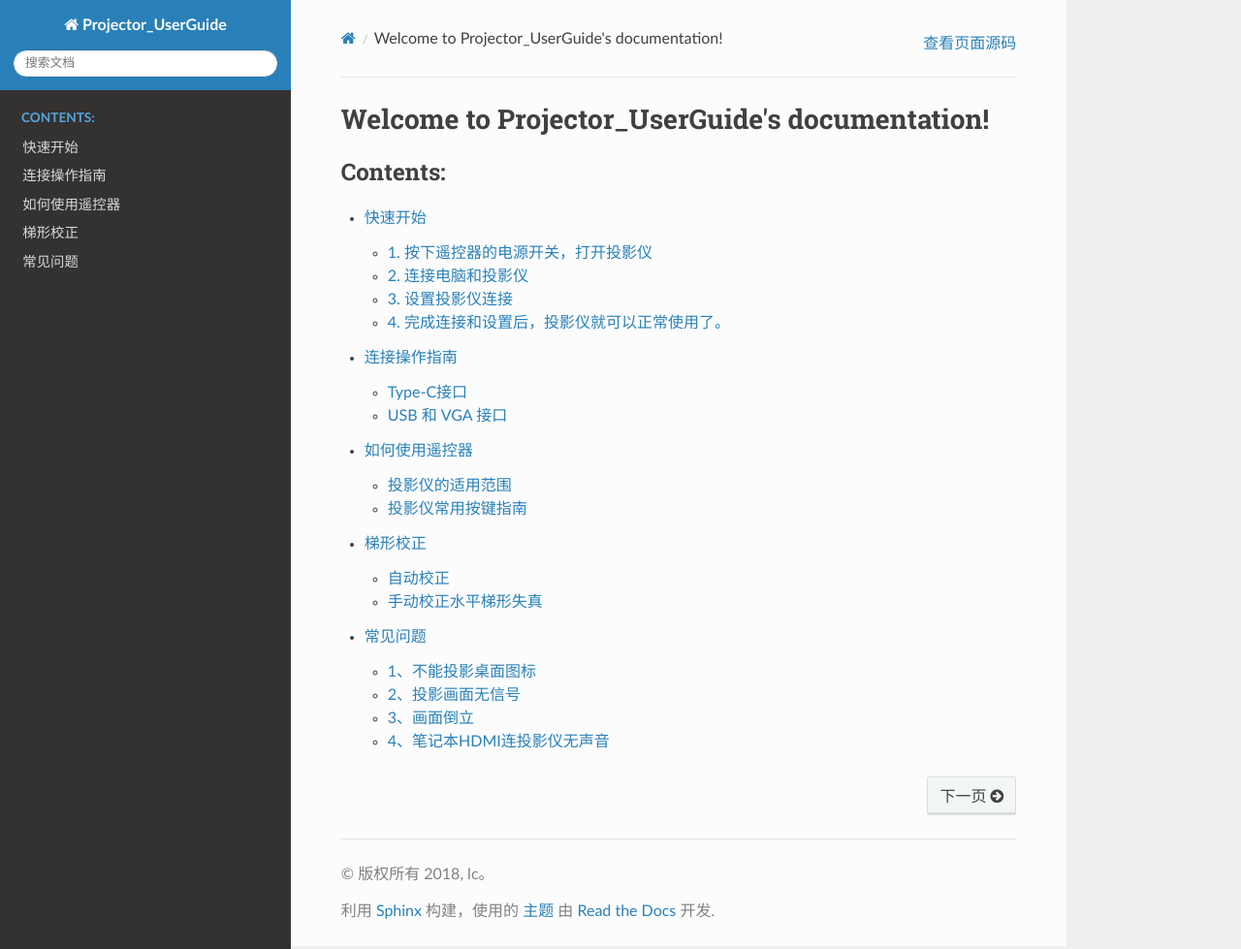
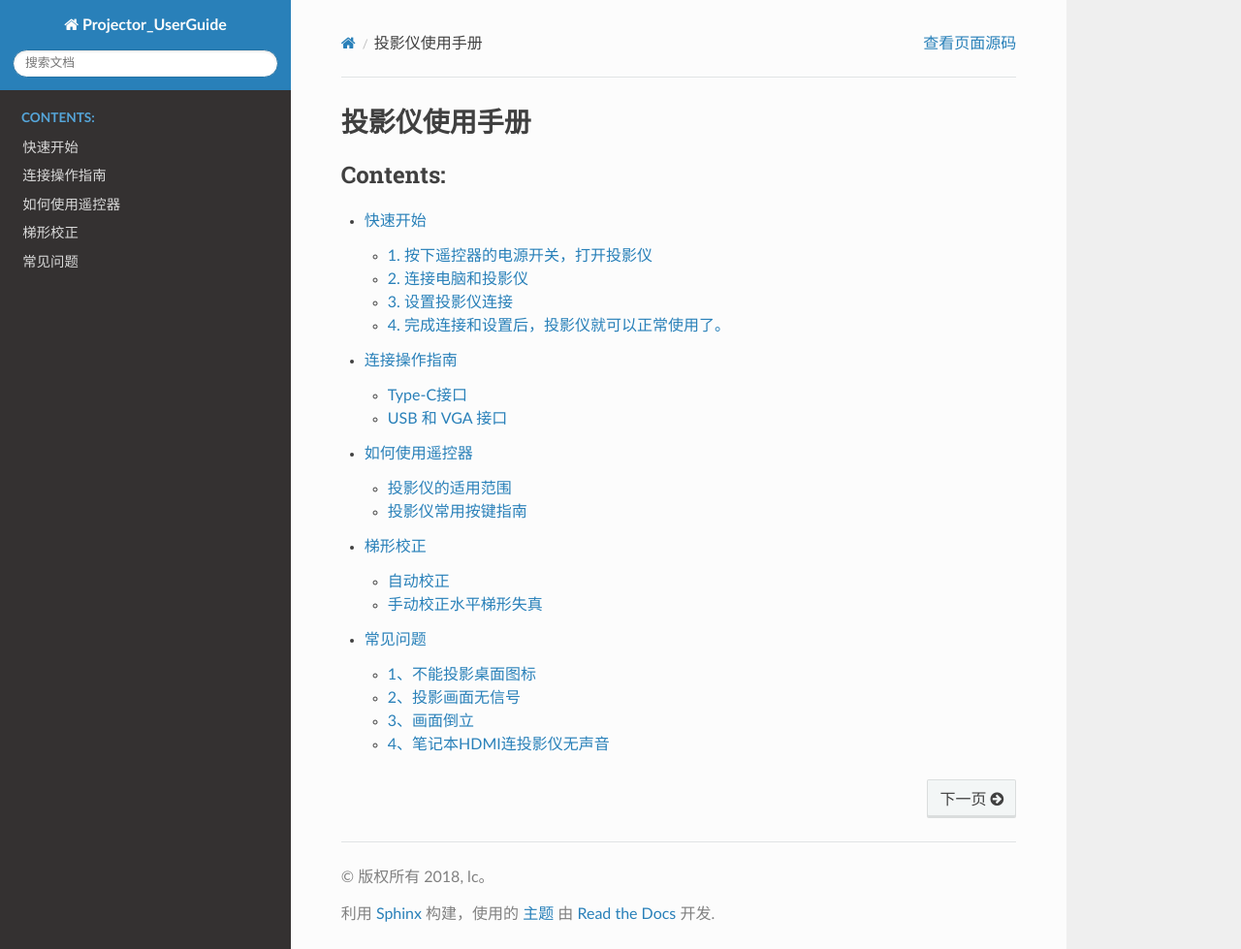
Before and after one commit to licheng0573/Projector_User-Guide, a Sphinx documentation site: the page built from source/index.rst, in a window 1280 px wide and 979 px high. Shown: the whole window at 97% size. Built offline with Sphinx 7.4.7 and the Read the Docs theme 2.0.0, drawn with Linux system fonts in a browser that asks for light colours.

Commit message:
Update source/index.rst

```diff
--- a/source/index.rst
+++ b/source/index.rst
@@ -3,7 +3,7 @@
    You can adapt this file completely to your liking, but it should at least
    contain the root `toctree` directive.
 
-Welcome to Projector_UserGuide's documentation!
+投影仪使用手册
 ===============================================
 
 .. toctree::
```
